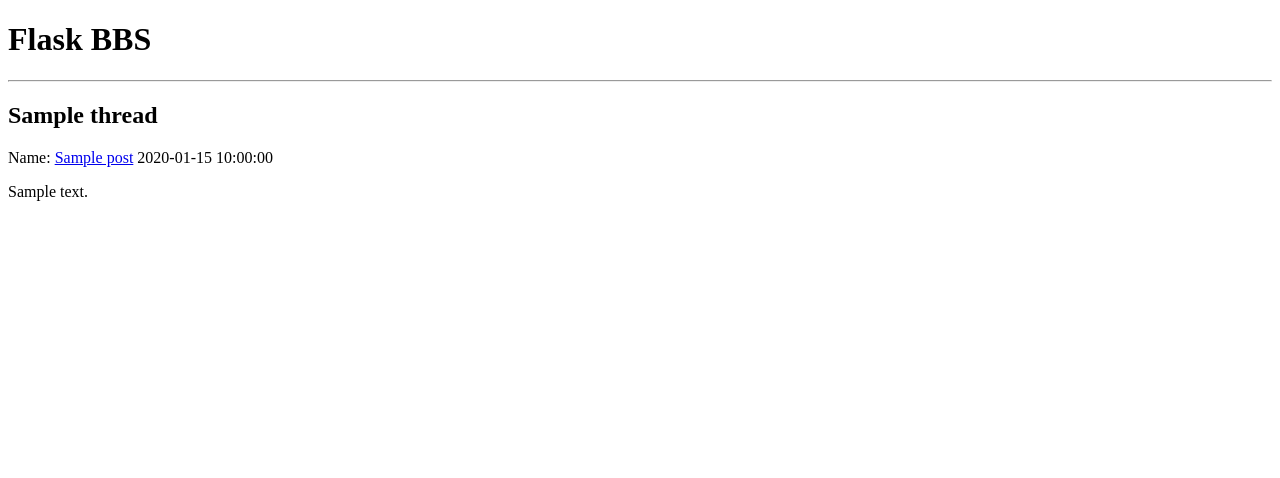
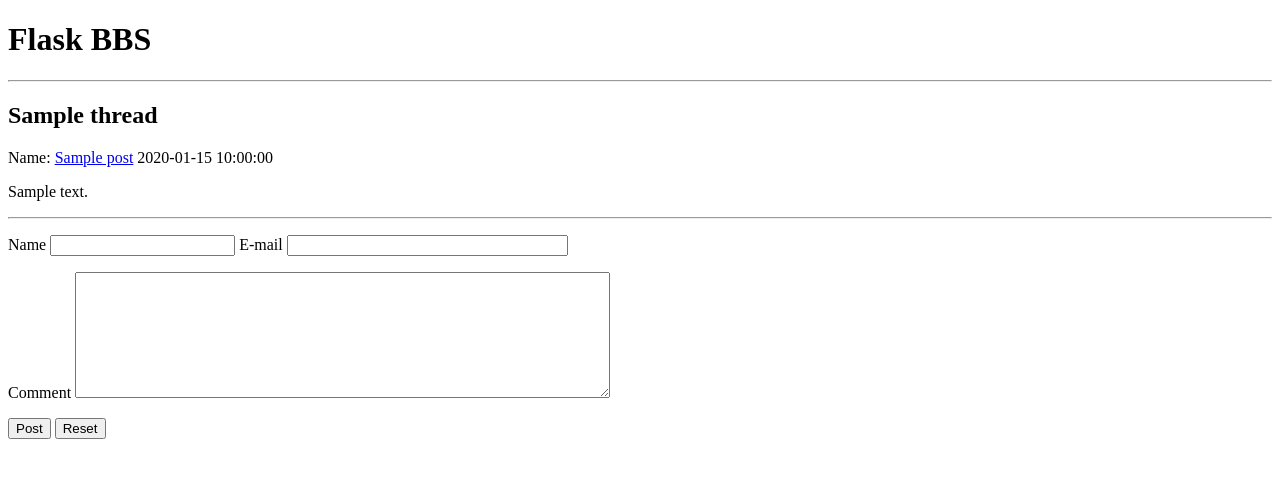
Before and after one commit to utgwkk/python-flask-bbs, a Flask app: page /threads/1 in a window 1280 px wide. Shown: the top 478 px of the page. Run offline with Flask 2, Linux system fonts and the light colour scheme; tables that the repository leaves empty hold one stand-in row (values such as "Sample post").

Commit message:
Implement posting to thread

```diff
--- a/main.py
+++ b/main.py
@@ -1,7 +1,7 @@
 import os
 import sqlite3
 from datetime import datetime
-from flask import Flask, request, render_template, redirect, url_for
+from flask import Flask, request, render_template, redirect, url_for, abort
 from dotenv import load_dotenv, find_dotenv
 app = Flask(__name__)
 load_dotenv(find_dotenv())
@@ -20,6 +20,10 @@
     pass
 
 
+class ThreadDoesNotExist(Exception):
+    pass
+
+
 # helper functions
 def validate_thread(title: str) -> None:
     if len(title) <= 0 or len(title) > MAX_LENGTH['title']:
@@ -34,6 +38,13 @@
     if len(email) > MAX_LENGTH['email']:
         raise ValidationError('`email` must not be empty or longer than '
                               '{} characters.'.format(MAX_LENGTH['email']))
+
+
+def check_thread_exists(thread_id: int) -> None:
+    count = conn.execute('SELECT COUNT(*) FROM threads '
+                         'WHERE id = ?', (thread_id,))
+    if count == 0:
+        raise ThreadDoesNotExist()
 
 
 def post_thread(title: str) -> int:
@@ -115,7 +126,29 @@
 @app.route('/threads/<int:thread_id>', methods=['GET'])
 def show_thread(thread_id):
     return render_template('show_thread.html', posts=get_posts(thread_id),
-                           title=get_title(thread_id))
+                           title=get_title(thread_id), max_length=MAX_LENGTH,
+                           thread_id=thread_id)
+
+
+@app.route('/threads/<int:thread_id>', methods=['POST'])
+def post_to_thread(thread_id):
+    name = request.form['name']
+    email = request.form['email']
+    text = request.form['text']
+    try:
+        validate_post(name, email, text)
+        check_thread_exists(thread_id)
+    except ValidationError:
+        return redirect(url_for('show_thread', thread_id=thread_id))
+    except ThreadDoesNotExist:
+        abort(400)
+    else:
+        try:
+            with conn:
+                create_post(thread_id, name, email, text)
+                return redirect(url_for('show_thread', thread_id=thread_id))
+        except sqlite3.IntegrityError:
+            return redirect(url_for('show_thread', thread_id=thread_id))
 
 
 if __name__ == '__main__':
--- a/templates/show_thread.html
+++ b/templates/show_thread.html
@@ -22,5 +22,22 @@
       {{ post['text'] }}
     </p>
     {% endfor %}
+    <hr>
+    <form action="{{ url_for('post_to_thread', thread_id=thread_id) }}" method="POST">
+      <p>
+        <label for="name">Name</label>
+        <input type="text" name="name" maxlength="{{ max_length['name'] }}">
+        <label for="email">E-mail</label>
+        <input type="text" name="email" size="32" maxlength="{{ max_length['email'] }}">
+      </p>
+      <p>
+        <label for="text">Comment</label>
+        <textarea name="text" cols="64" rows="8"></textarea>
+      </p>
+      <p>
+      <input type="submit" value="Post">
+      <input type="reset" value="Reset">
+      </p>
+    </form>
   </body>
 </html>
```
